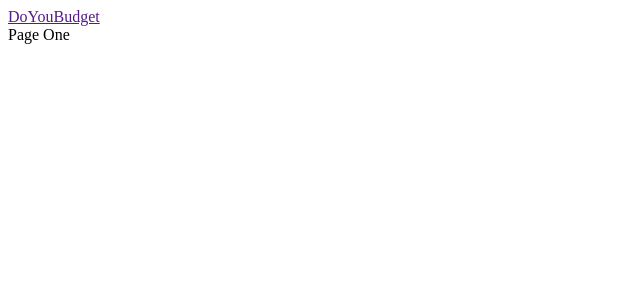
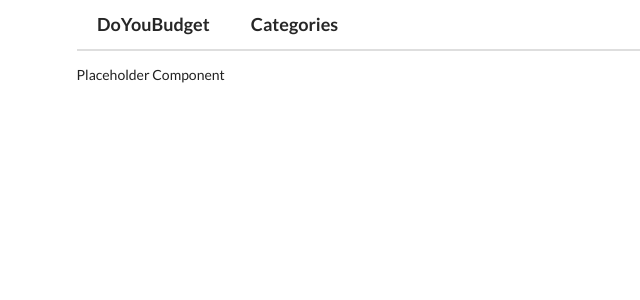
Before and after one commit to tling3/DoYouBudget-Client, a React (Create React App) app: page / in a window 1280 px wide. Shown: the top 300 px of the page, without its empty margins (0-640 px from the left). Built offline with nearby package versions, Linux system fonts and the light colour scheme.

Commit message:
added semantic ui and simple categories component

```diff
--- a/public/index.html
+++ b/public/index.html
@@ -10,6 +10,11 @@
       content="Web site created using create-react-app"
     />
     <link rel="apple-touch-icon" href="%PUBLIC_URL%/logo192.png" />
+    <!-- CSS only -->
+    <link
+      rel="stylesheet"
+      href="https://cdnjs.cloudflare.com/ajax/libs/semantic-ui/2.4.1/semantic.min.css"
+    />
     <!--
       manifest.json provides metadata used when your web app is installed on a
       user's mobile device or desktop. See https://developers.google.com/web/fundamentals/web-app-manifest/
--- a/src/Components/App.js
+++ b/src/Components/App.js
@@ -2,16 +2,20 @@ import React from "react";
 import { Router, Route } from "react-router-dom";
 import history from "../History";
 import PageOne from "./PageOne";
+import Categories from "./Categories/Categories";
 import Header from "../Shared/Header";
 
 const App = () => {
   return (
+    <div className="ui container">
       <Router history={history}>
         <div>
           <Header />
           <Route path="/" exact component={PageOne}></Route>
+          <Route path="/categories" exact component={Categories}></Route>
         </div>
       </Router>
+    </div>
   );
 };
 
--- /dev/null
+++ b/src/Components/Categories/Categories.js
@@ -0,0 +1,9 @@
+import React from "react";
+
+class Categories extends React.Component {
+  render() {
+    return <div>Categories</div>;
+  }
+}
+
+export default Categories;
--- a/src/Components/PageOne.js
+++ b/src/Components/PageOne.js
@@ -1,7 +1,7 @@
 import React from "react";
 
 const PageOne = () => {
-  return <div>Page One</div>;
+  return <div>Placeholder Component</div>;
 };
 
 export default PageOne;
--- a/src/Shared/Header.js
+++ b/src/Shared/Header.js
@@ -3,8 +3,13 @@ import { Link } from "react-router-dom";
 
 const Header = () => {
   return (
-    <div>
-      <Link path="/">DoYouBudget</Link>
+    <div className="ui secondary pointing menu">
+      <Link to="/" className="ui header item">
+        DoYouBudget
+      </Link>
+      <Link to="/categories" className="ui header item">
+        Categories
+      </Link>
     </div>
   );
 };
```
Lines whose indentation alone changed are shown as unchanged.
